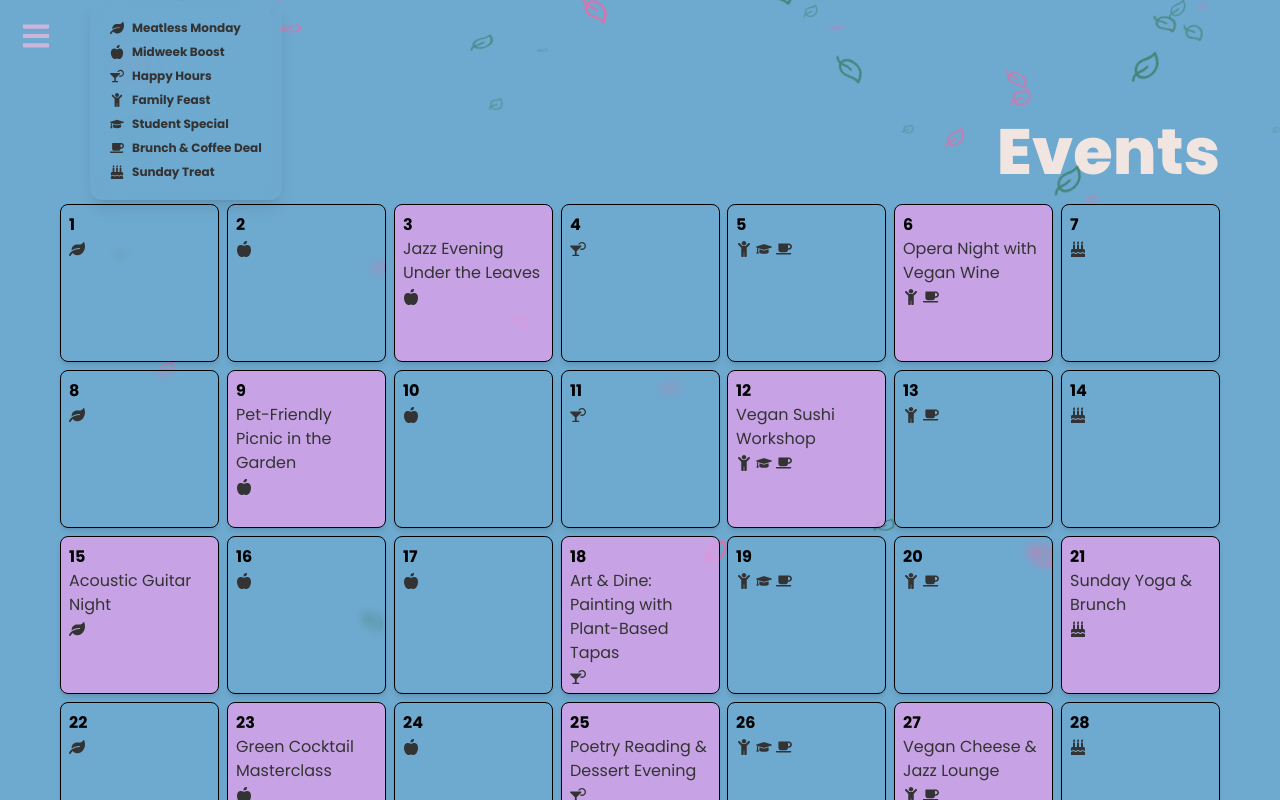
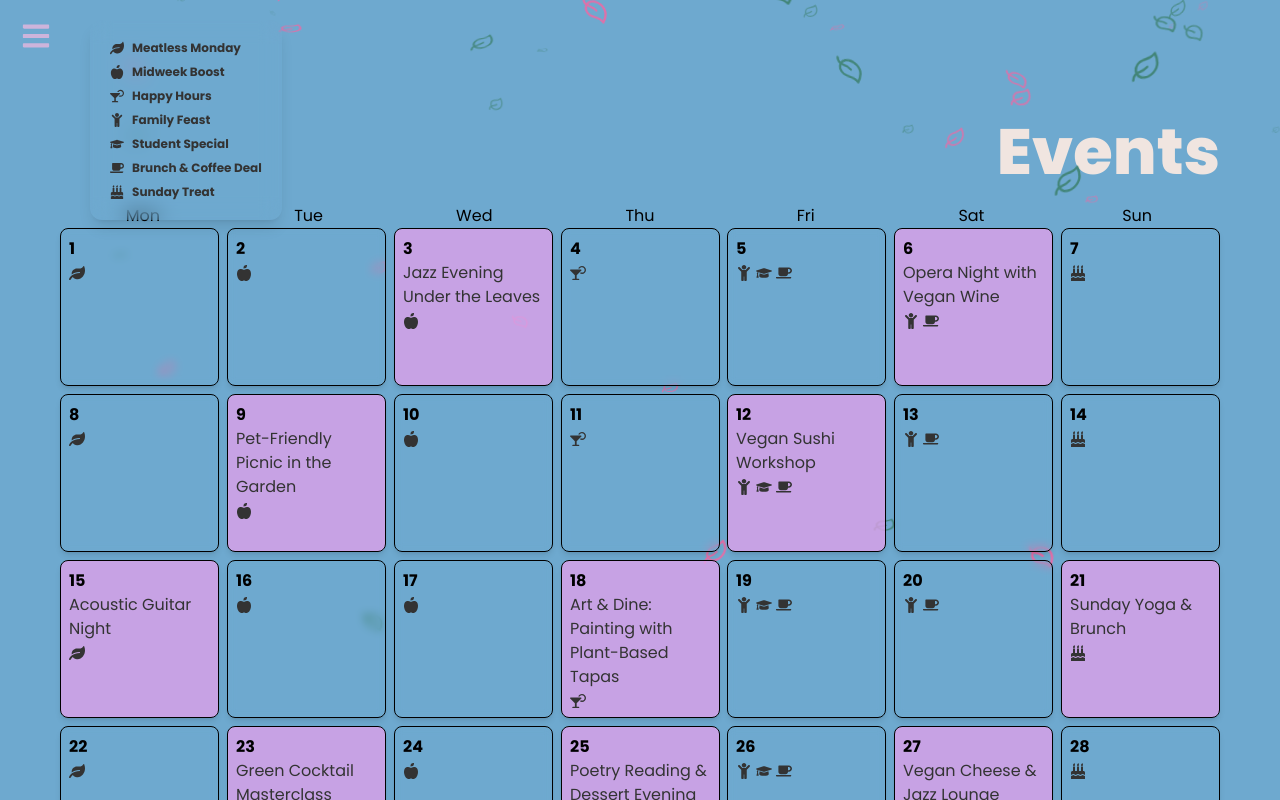
Before and after one commit to Xebec13/Cozy-Leaf, a React (Vite) app: page /events in a window 1280 px wide. Shown: the top 800 px of the page. Built offline with nearby package versions, Linux system fonts and the light colour scheme.

Commit message:
EventsPage done

```diff
--- a/src/index.css
+++ b/src/index.css
@@ -32,7 +32,7 @@
 
   /* === Thistle === */
   .bg-thistle {
-    background-color: rgb(222, 161, 233);
+    background-color: hsl(291, 62%, 77%);
   }
   .bg-thistle-80 {
     background-color: rgba(222, 161, 233, 0.8);
--- a/src/pages/EventsPage.jsx
+++ b/src/pages/EventsPage.jsx
@@ -76,12 +76,14 @@ const Legend = ({ promotions }) => {
       inertia: true,
     });
     gsap.set(legendRef.current, { x: 0, y: 0 });
-    // wiggle tylko raz przy starcie
+
     gsap.fromTo(
       legendRef.current,
-      { x: -10 },
+      { x: -10, backdropFilter: "blur(10px)", backgroundColor: "transparent" },
       {
         x: 10,
+        backdropFilter: "blur(10px)",
+        backgroundColor: "rgba(222, 161, 233, 0.8)",
         duration: 0.2,
         ease: "power1.inOut",
         yoyo: true,
@@ -92,7 +94,7 @@ const Legend = ({ promotions }) => {
   return (
     <div
       ref={legendRef}
-      className="fixed top-0 left-25 p-5 rounded-xl shadow-lg cursor-move z-50 backdrop-blur-lg"
+      className="fixed top-5 left-25 p-5 rounded-xl shadow-lg cursor-move z-50 backdrop-blur-lg"
     >
       <div className="flex flex-col gap-2">
         {promotions.map((p, i) => (
@@ -100,8 +102,8 @@ const Legend = ({ promotions }) => {
             key={i}
             className="flex items-center justify-start gap-2 text-softblack font-bold"
           >
-            <span className="text-sm">{p.icon}</span>
-            <span className="text-xs">{p.promotion}</span>
+            <span className="text-xs md:text-sm">{p.icon}</span>
+            <span className="text-xs md:text-xs">{p.promotion}</span>
           </div>
         ))}
       </div>
@@ -127,10 +129,18 @@ const EventsPage = () => {
         overlayClassName="bg-thistle text-softblack"
       />
 
-      <h2 className="text-seashell text-right self-end h2-fluid font-extrabold mb-5 mt-15">
+      <h2 className="z-20 text-seashell text-right self-end h2-fluid font-extrabold mb-5 mt-15">
         Events
       </h2>
-
+      <div className="hidden md:grid md:grid-cols-7 place-items-center">
+        <p>Mon</p>
+        <p>Tue</p>
+        <p>Wed</p>
+        <p>Thu</p>
+        <p>Fri</p>
+        <p>Sat</p>
+        <p>Sun</p>
+      </div>
       <div className="grid md:grid-cols-7 md:grid-rows-5 gap-2 w-full h-full z-20">
         {daysArray.map((day) => {
           const event = eventsItem.find((e) => e.date === day);
```
